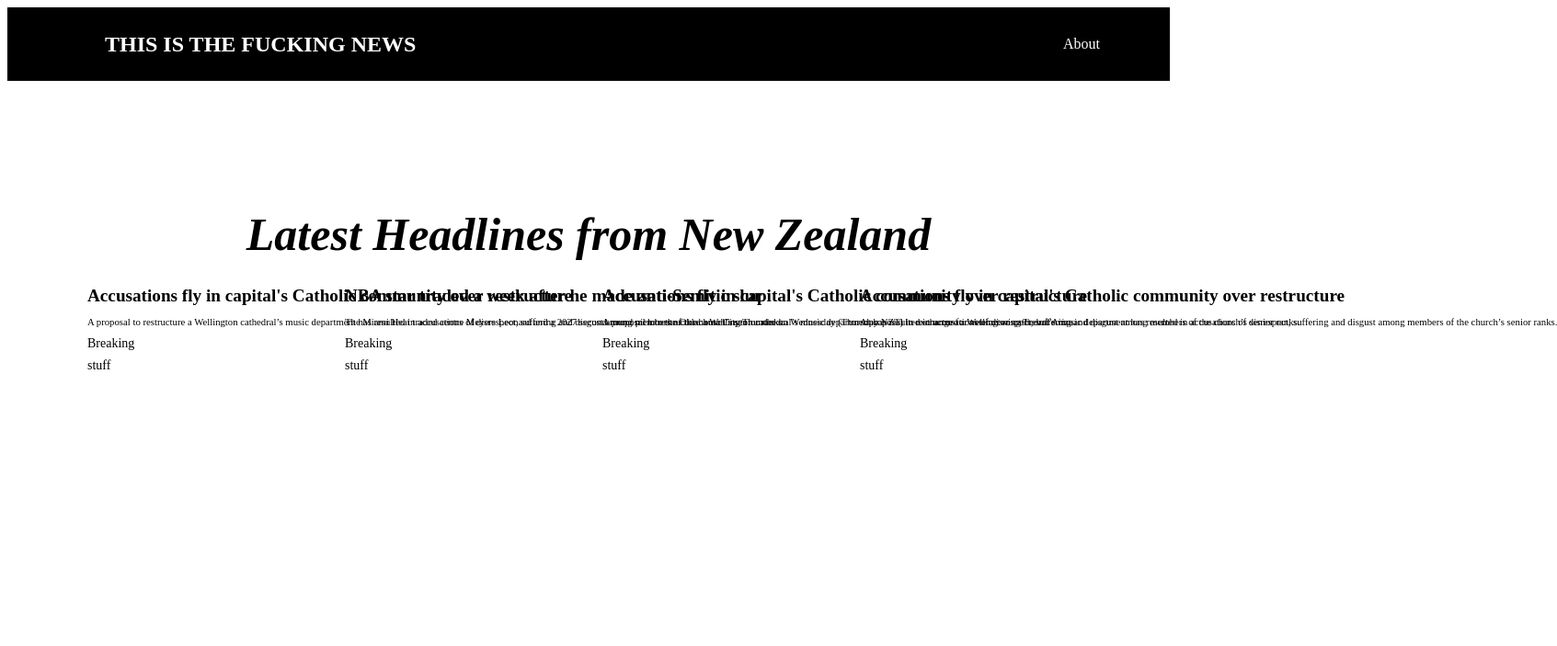
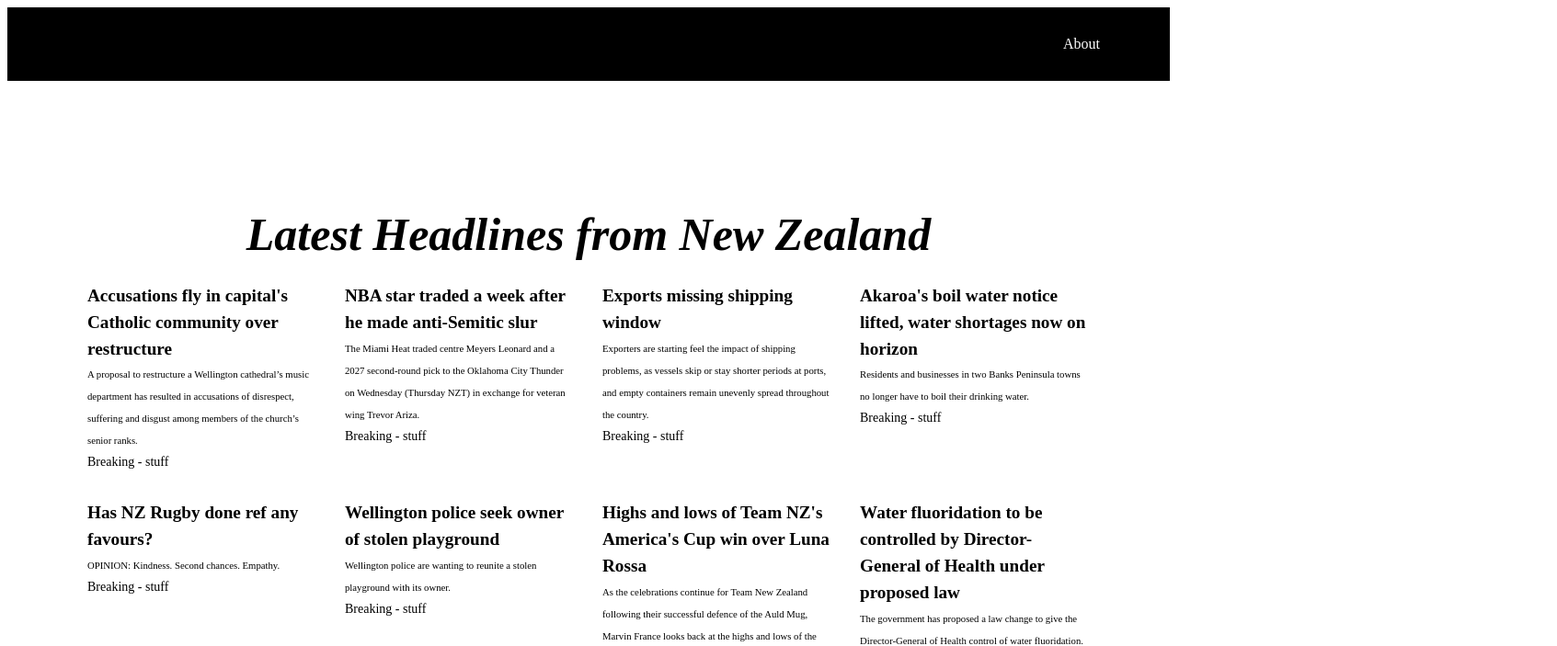
Before and after one commit to rykumar13/react-news-website, a React (Create React App) app: page / in a window 1280 px wide. Shown: the top 703 px of the page at 92% size, 1693 px wide, since content can reach past the window. Built offline with nearby package versions, Linux system fonts and the light colour scheme.

Commit message:
main page styling

```diff
--- a/src/App.css
+++ b/src/App.css
@@ -1,2 +1,9 @@
-*  {
-}
+a:link {
+    text-decoration: none;
+    color: inherit;
+  }
+
+  a:visited {
+    text-decoration: none;
+    color: inherit;
+  }
--- a/src/components/Main/MainElements.js
+++ b/src/components/Main/MainElements.js
@@ -44,7 +44,6 @@
 `;
 
 export const StyledBox = styled.div`
-word-wrap: break-word;
   border-radius: 5px;
   border-color: #990000;
   font-size: 100%;
@@ -54,6 +53,9 @@
     transform: scale(1.1);
     transition-duration: 0.3s;
   }
+
+  text-decoration: none;
+
 `;
 
 export const StyledImg = styled.img`
@@ -63,8 +65,6 @@
 `;
 
 export const StyledName = styled.h6`
-  text-decoration: none;
-  white-space: nowrap;
   display: inline;
   font-size: 1.2rem;
   line-height: 1.5;
@@ -72,16 +72,12 @@
 `;
 
 export const StyledBrief = styled.h6`
-  text-decoration: none;
-  white-space: nowrap;
   display: inline;
   line-height: 1.5;
   font-weight: 400;
 `;
 
 export const StyledCategory = styled.h6`
-  text-decoration: none;
-  white-space: nowrap;
   display: inline;
   font-size: 14px;
   line-height: 1.5;
@@ -89,8 +85,6 @@
 `;
 
 export const StyledWebsite = styled.h6`
-  text-decoration: none;
-  white-space: nowrap;
   display: inline;
   font-size: 14px;
   line-height: 1.5;
--- a/src/components/Main/index.js
+++ b/src/components/Main/index.js
@@ -29,73 +29,19 @@
     <StyledContainer id="LatestHeadlines">
       <StyledTitle>Latest Headlines from New Zealand</StyledTitle>
       <StyledWrapper>
-        <StyledBox>
-          {/* <a href={currentMockData[0]["Url"]}>
-            <StyledImg
-              alt="test"
-              src={currentMockData[0]["restaurant"]["thumb"]}
-            />
-          </a> */}
-          <StyledName>{currentMockData[0]["Name"]}</StyledName>
-          <br></br>
-          <StyledBrief>{currentMockData[0]["Brief"]}</StyledBrief>
-          <br></br>
-          <StyledCategory>{currentMockData[0]["Category"]}</StyledCategory>
-          <br></br>
-          <StyledWebsite>{currentMockData[0]["Website"]}</StyledWebsite>
-        </StyledBox>
-
-        <StyledBox>
-          {/* <a href={currentMockData[0]["Url"]}>
-            <StyledImg
-              alt="test"
-              src={currentMockData[0]["restaurant"]["thumb"]}
-            />
-          </a> */}
-          <StyledName>{currentMockData[1]["Name"]}</StyledName>
-          <br></br>
-          <StyledBrief>{currentMockData[1]["Brief"]}</StyledBrief>
-          <br></br>
-          <StyledCategory>{currentMockData[1]["Category"]}</StyledCategory>
-          <br></br>
-          <StyledWebsite>{currentMockData[1]["Website"]}</StyledWebsite>
-        </StyledBox>
-
-        <StyledBox>
-          {/* <a href={currentMockData[0]["Url"]}>
-            <StyledImg
-              alt="test"
-              src={currentMockData[0]["restaurant"]["thumb"]}
-            />
-          </a> */}
-          <StyledName>{currentMockData[0]["Name"]}</StyledName>
-          <br></br>
-          <StyledBrief>{currentMockData[0]["Brief"]}</StyledBrief>
-          <br></br>
-          <StyledCategory>{currentMockData[0]["Category"]}</StyledCategory>
-          <br></br>
-          <StyledWebsite>{currentMockData[0]["Website"]}</StyledWebsite>
-        </StyledBox>
-
-        <StyledBox>
-          {/* <a href={currentMockData[0]["Url"]}>
-            <StyledImg
-              alt="test"
-              src={currentMockData[0]["restaurant"]["thumb"]}
-            />
-          </a> */}
-          <StyledName>{currentMockData[0]["Name"]}</StyledName>
-          <br></br>
-          <StyledBrief>{currentMockData[0]["Brief"]}</StyledBrief>
-          <br></br>
-          <StyledCategory>{currentMockData[0]["Category"]}</StyledCategory>
-          <br></br>
-          <StyledWebsite>{currentMockData[0]["Website"]}</StyledWebsite>
-        </StyledBox>
-
+        {currentMockData.map(({ Url, Name, Brief, Website, Category }) => (
+          <a href={Url}>
+              <StyledBox>
+            <StyledName>{Name}</StyledName>
+            <br></br>
+            <StyledBrief>{Brief}</StyledBrief>
+            <br></br>
+            <StyledCategory>{Category} - </StyledCategory>
+            <StyledWebsite>{Website}</StyledWebsite>
+          </StyledBox>
+            </a>
+        ))}
       </StyledWrapper>
-
-
     </StyledContainer>
   );
 };
```
